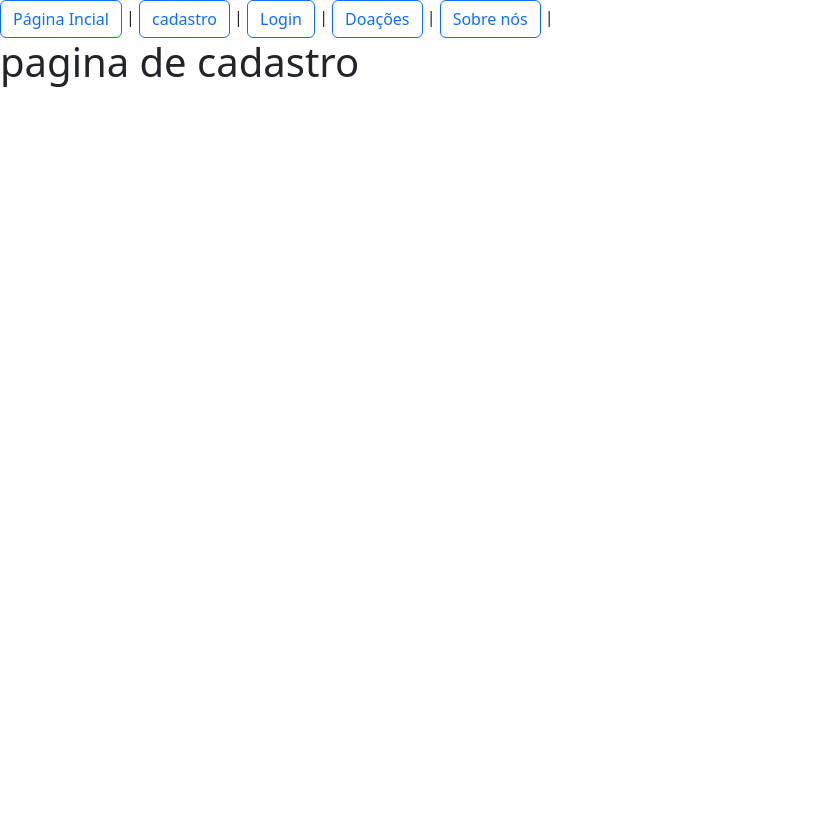
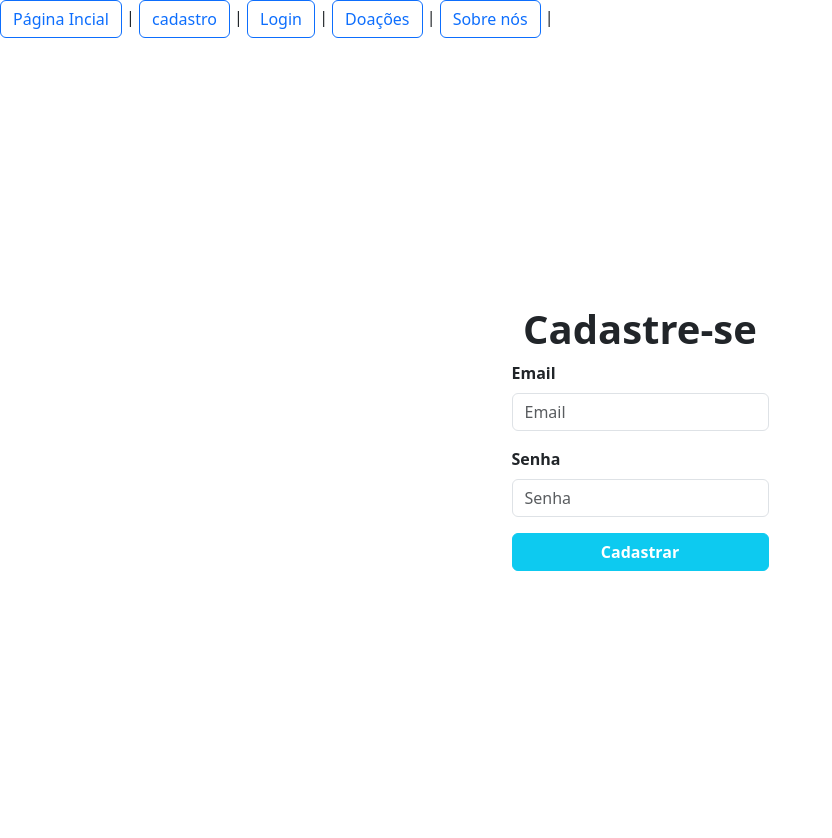
Before and after one commit to mirellycz/amparo, a Flask app: page /cadastro in a window 1280 px wide. Shown: the whole page, without its empty margins (0-832 px from the left). Before the commit the page ends 87 px from the top, so only its background shows below. Run offline with Flask 3, Linux system fonts and the light colour scheme.

Commit message:
sistema de cadastro com bd

```diff
--- a/app.py
+++ b/app.py
@@ -1,4 +1,5 @@
 from flask import Flask, render_template, flash, redirect, request, url_for
+import sqlite3
 
 app = Flask(__name__)
 app.config['SECRET_KEY'] = "Karol1004"
@@ -15,14 +16,19 @@ def login():
 def autenticar():
     email = request.form['email']
     senha = request.form['senha']
-    if email == 'karol' and senha == 'senha123':
-        flash('Login feito com sucesso, você está logado','sucess')
-        return render_template('/index.html')
-    else:
-        flash('Dados incorretos. Email ou senha inválidos', 'danger')
+
+    con = sqlite3.connect('database.db')
+    cursor = con.cursor()
+    cursor.execute('SELECT * FROM users WHERE email = ?', [email])
+    users = cursor.fetchone()
+
+    if(users[1] == senha):
+        flash('Logado com sucesso', 'success')
+        return redirect('/')
+
+    if(users[1] != senha):
+        flash('Login ou senha incorretos', 'danger')
         return redirect(url_for('login'))
-
-
 
 @app.route('/doacoes')
 def doacoes():
@@ -33,6 +39,18 @@ def sobre():
     return render_template('sobre.html')
 
 
-@app.route('/cadastro')
+@app.route('/cadastro', methods=['POST', 'GET'])
 def cadastro():
-    return render_template('cadastro.html')
+    if request.method == 'GET':
+        return render_template('cadastro.html')
+
+    if request.method=='POST':
+        email = request.form['email']
+        senha = request.form['senha']
+        con =  sqlite3.connect('database.db')
+        con.execute('INSERT INTO users (email, password) VALUES (?,?)',(email, senha))
+        con.commit()
+        con.close()
+
+        flash('Cadastrado com sucesso', 'success')
+        return redirect(url_for('login'))
--- a/templates/base.html
+++ b/templates/base.html
@@ -20,7 +20,7 @@
         {% endfor %}
     {% endif %}
 
-    <div>
+    <div class="h-100">
         {% block conteudo %}
         {% endblock %}
     </div>
--- a/templates/cadastro.html
+++ b/templates/cadastro.html
@@ -5,5 +5,14 @@
 {% endblock %}
 
 {% block conteudo %}
-<h1> pagina de cadastro</h1>
+<div class="vh-100 d-flex flex-column align-items-center justify-content-center">
+   <h1 class="fw-bold">Cadastre-se</h1>
+   <form method="POST" action="{{url_for('cadastro')}}">
+      <label class="mb-2 fw-bold">Email</label>
+      <input class="form-control" type="email" id="email" name="email" placeholder="Email">
+      <label class="mt-3 mb-2 fw-bold">Senha</label>
+      <input class="form-control id="senha"  type="password" name="senha" placeholder="Senha">
+      <button class="btn w-100 mt-3 btn-info fw-bold text-white" type="submit">Cadastrar</button>
+   </form>
+</div>
 {% endblock %}
--- a/templates/login.html
+++ b/templates/login.html
@@ -6,7 +6,7 @@
 
 {% block conteudo %}
 
-<form action="{{url_for('autenticar')}}" method="post">
+<form action="{{url_for('autenticar')}}" method="POST">
    <div>
      <label for="email" class="form-label">email: </label>
      <input type="text" class="form-control" id="email" name="email" placeholder="Digite seu email">
```
Also changed, not shown: iniciar_db.py (added, +7 -0 lines), database.db (added).
